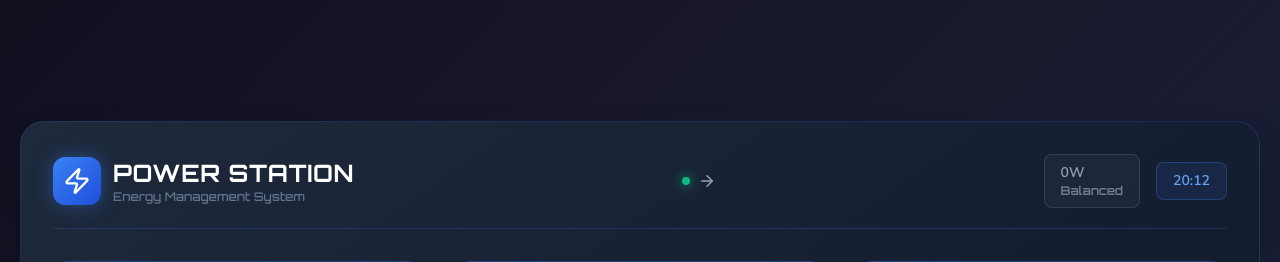
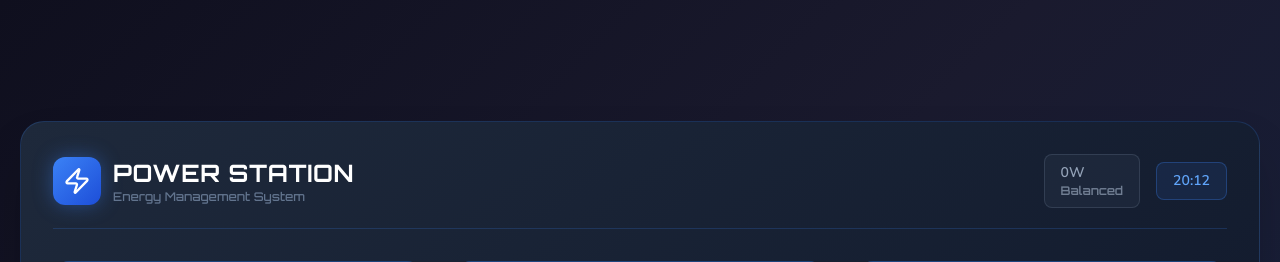
Before and after one commit to VermiNew/energy-monitoring-system, a React (Vite) app: page / in a window 1280 px wide. Shown: the top 262 px of the page. Built offline with nearby package versions, Linux system fonts and the light colour scheme.

Commit message:
fix: remove unnecessary elements from header that AI added

```diff
--- a/src/components/HeaderSection.tsx
+++ b/src/components/HeaderSection.tsx
@@ -1,5 +1,5 @@
 import { useState, useEffect } from 'react'
-import { Zap, ArrowRight } from 'lucide-react'
+import { Zap } from 'lucide-react'
 import type { HeaderSectionProps } from '../types'
 import { setupTimeInterval } from '../utils/time'
 import { getNetPowerColor } from '../utils/colors'
@@ -29,13 +29,7 @@ export function HeaderSection({ inputPower = 0, outputPower = 0, netPower = 0 }:
           <p className="text-xs text-slate-500 font-medium m-0">Energy Management System</p>
         </div>
       </div>
-      <div className="flex items-center gap-2">
-        <div className="w-2 h-2 rounded-full" style={{
-          background: '#10b981',
-          boxShadow: '0 0 12px #10b981'
-        }} />
-        <ArrowRight size={18} color="#94a3b8" />
-      </div>
+
       <div className="flex items-center gap-4">
         <div className="px-4 py-2 rounded-lg text-sm font-semibold" style={{
           background: netPowerColor.bg,
```
